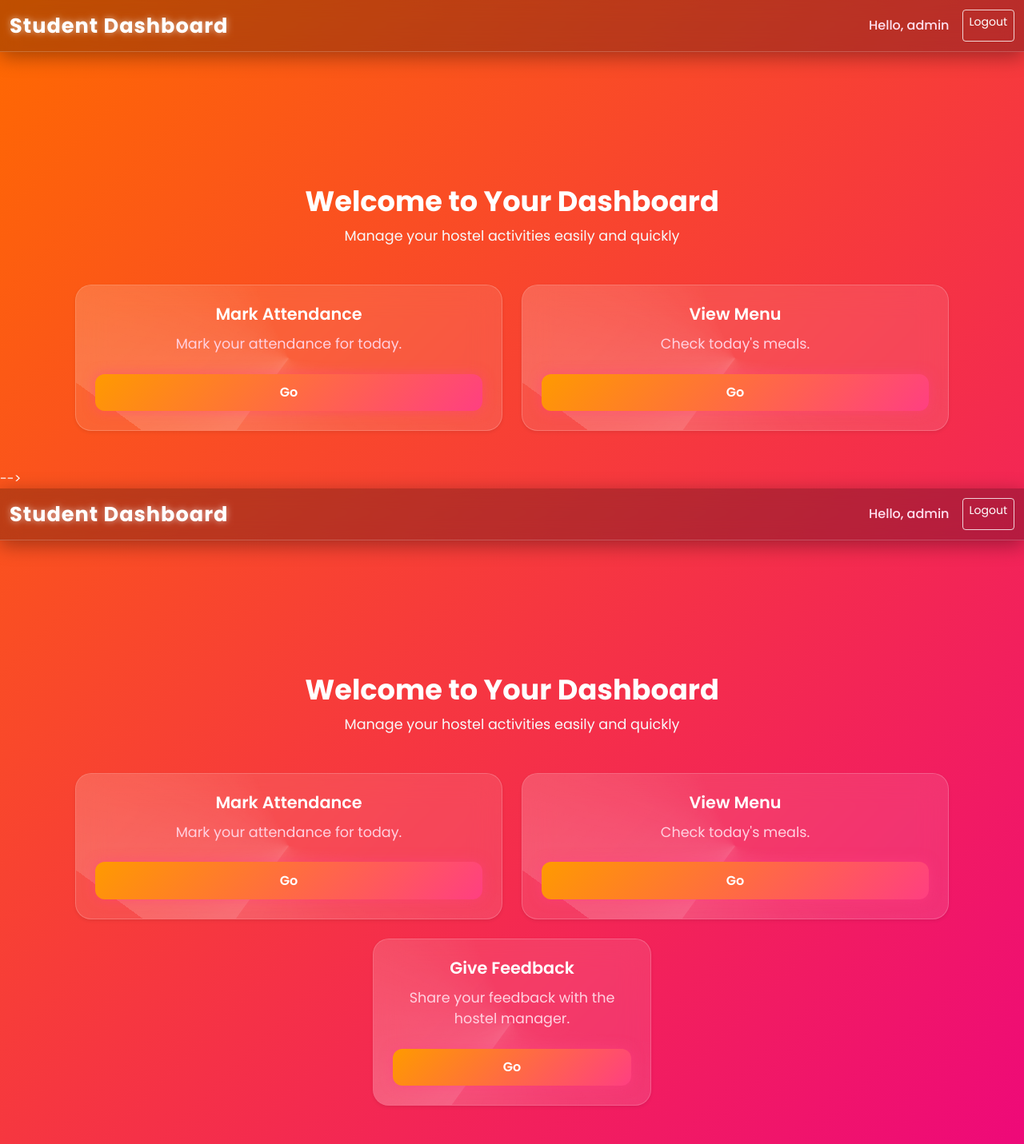
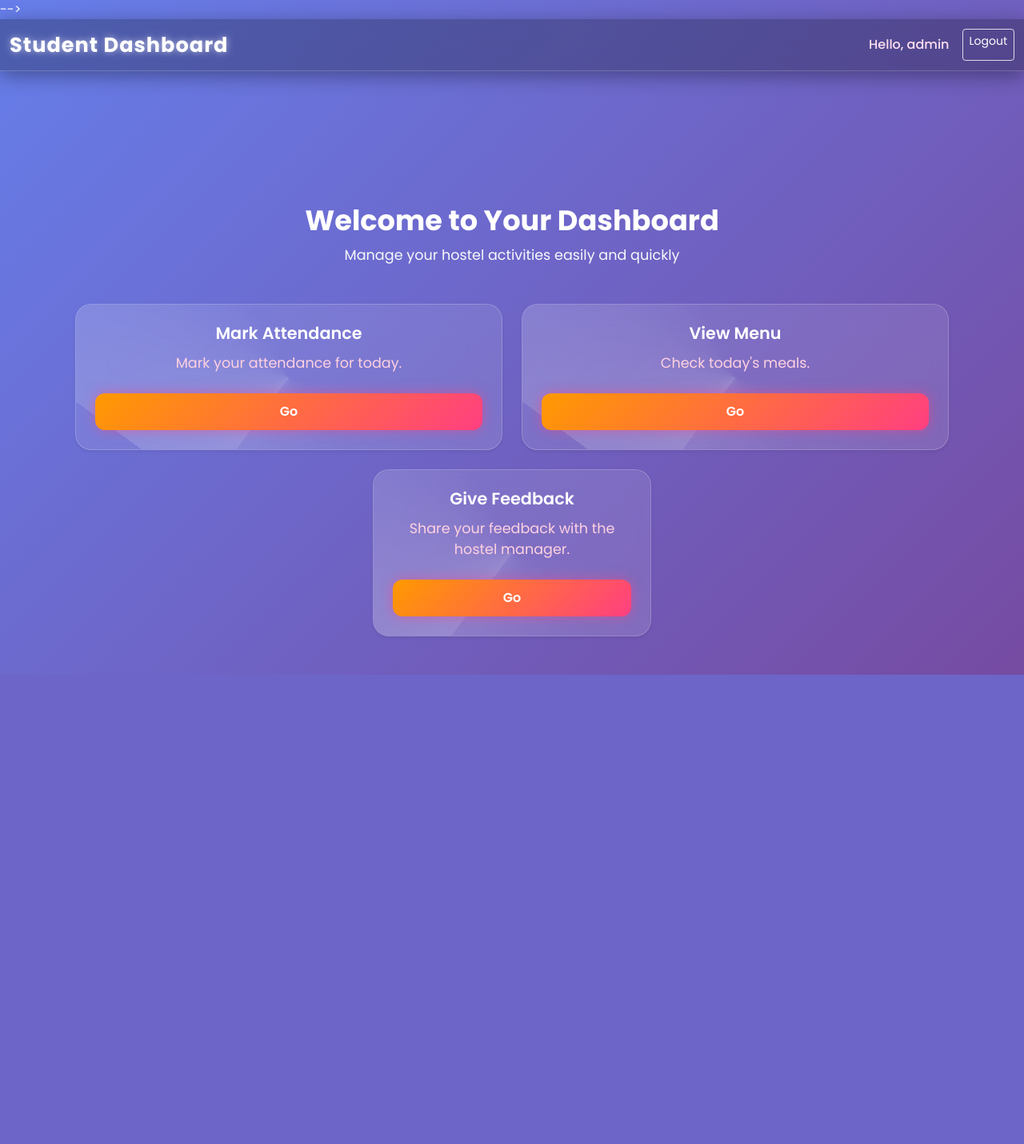
Before and after one commit to Shafkat494/chillies, a Flask app: template templates/student_dashboard.html in a window 1280 px wide. Shown: the whole page at 80% size. After the commit the page ends 844 px from the top, so only its background shows below. Run offline with Flask 3, Linux system fonts and the light colour scheme; the template is opened without the code that fills it, so the values that code supplies are empty; a user stored in the database is signed in.

Commit message:
Update student_dashboard.html

```diff
--- a/templates/student_dashboard.html
+++ b/templates/student_dashboard.html
@@ -1,4 +1,4 @@
-<!-- <!-- <!-- <!DOCTYPE html>
+<!--DOCTYPE html>
 <html lang="en">
 <head>
     <meta charset="UTF-8">
@@ -390,7 +390,7 @@
 </body>
 </html>
  -->
-<!DOCTYPE html>
+<!-- <!DOCTYPE html>
 <html lang="en">
 <head>
   <meta charset="UTF-8">
@@ -617,7 +617,7 @@
   </div>
 
 </body>
-</html> -->
+</html> --> -->
 
 <!-- <!-- <!DOCTYPE html>
 <html lang="en">
@@ -1022,7 +1022,7 @@
     @import url('https://fonts.googleapis.com/css2?family=Poppins:wght@400;500;600;700&display=swap');
 
     body {
-      background: linear-gradient(135deg, #ff6a00, #ee0979); /* Orange-Purple gradient */
+      background: linear-gradient(135deg, #667eea, #764ba2); /* Orange-Purple gradient */
       min-height: 100vh;
       font-family: 'Poppins', sans-serif;
       color: #fff;
```
